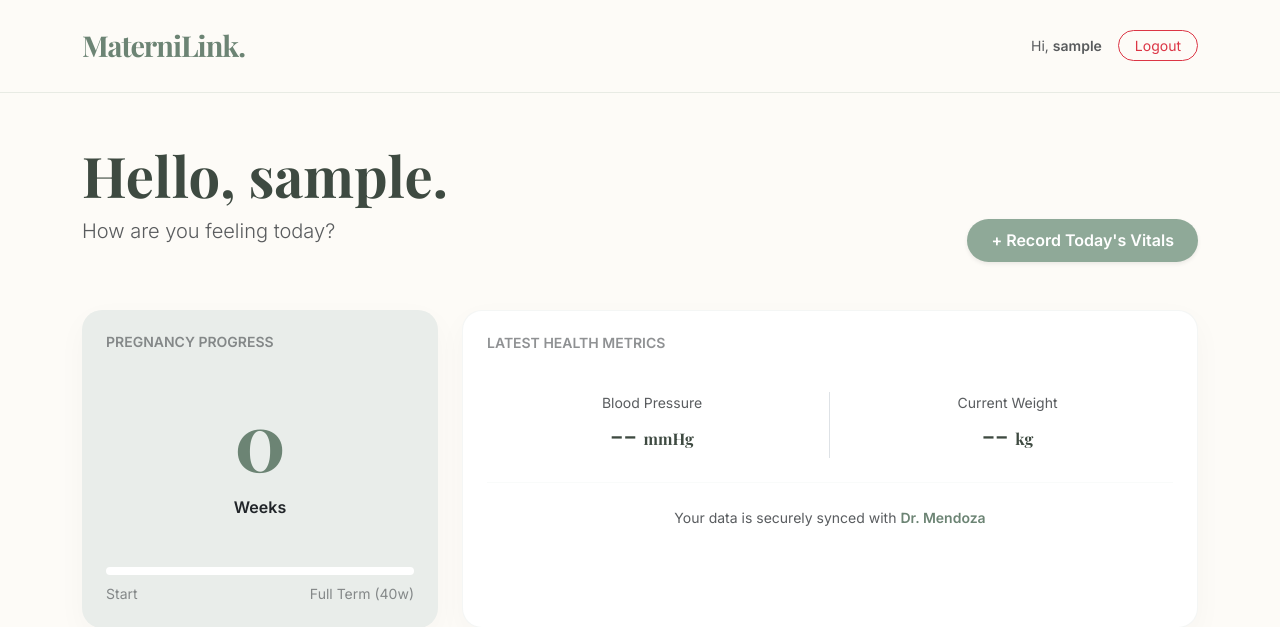
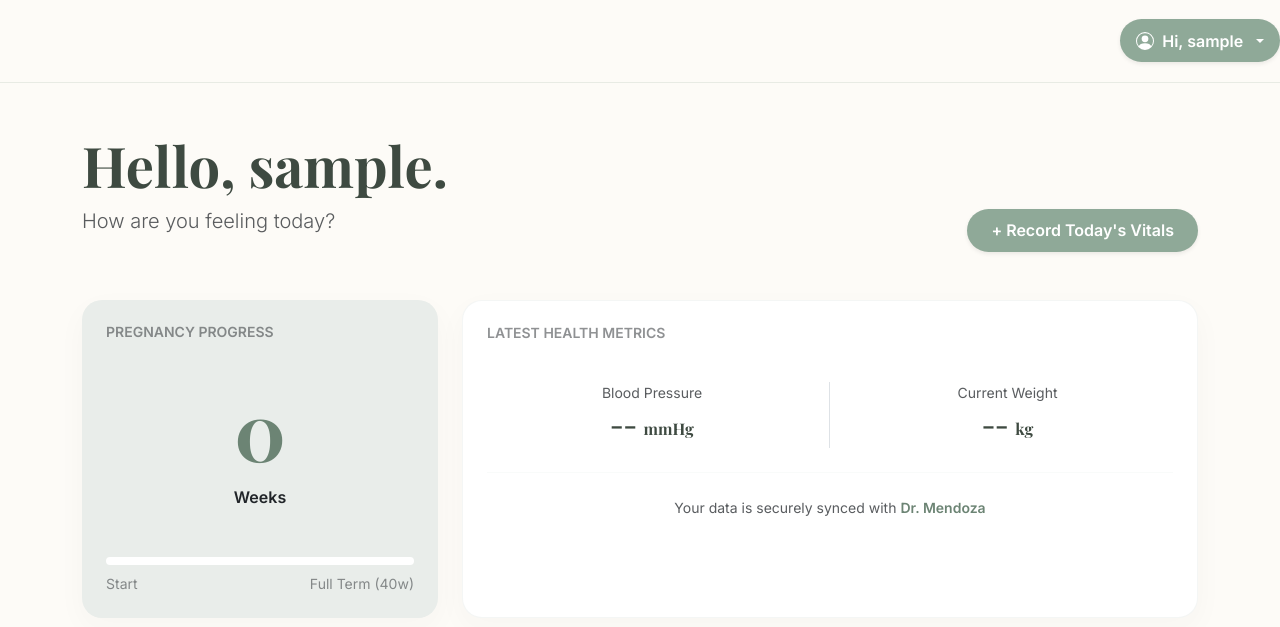
Before and after one commit to nathanaelandrew/MaterniLink, a Django app: page /home/ in a window 1280 px wide. Shown: the top 627 px of the page. Run offline with Django 5.2, Linux system fonts and the light colour scheme; the visitor is signed in with stand-in values (Sample User, id 1).

Commit message:
feat: profile dropdown in dashboard

```diff
--- a/templates/base.html
+++ b/templates/base.html
@@ -99,25 +99,68 @@
             .form-text ul {
                 display: none; /* Hides the long list of password rules for a cleaner look */
             }
+
+            .dropdown-menu {
+                background-color: var(--cream-card);
+            }
+
+            .dropdown-item:hover {
+                background-color: var(--cream-bg);
+                color: var(--sage-dark);
+            }
+
+            .dropdown-toggle::after {
+                margin-left: 0.8em;
+                vertical-align: 0.1em;
+            }
+
+            .btn-sage {
+                border-radius: 50px !important;
+            }
     </style>
 </head>
 <body>
     <nav class="navbar navbar-expand-lg sticky-top">
-        <div class="container">
-            <a class="navbar-brand" href="{% url 'onboarding' %}">MaterniLink.</a>
+                <!-- Inside templates/base.html navigation -->
         <div class="ms-auto d-flex align-items-center">
             {% if user.is_authenticated %}
-                    <span class="me-3 small text-muted">Hi, <b>{{ user.username }}</b></span>
+                <div class="dropdown">
+                    <button class="btn btn-sage dropdown-toggle d-flex align-items-center px-3 shadow-sm"
+                            type="button" id="profileDropdown" data-bs-toggle="dropdown" aria-expanded="false">
+                        <!-- User Icon (Optional but professional) -->
+                        <svg xmlns="http://www.w3.org/2000/svg" width="18" height="18" fill="currentColor" class="bi bi-person-circle me-2" viewBox="0 0 16 16">
+                            <path d="M11 6a3 3 0 1 1-6 0 3 3 0 0 1 6 0z"/>
+                            <path fill-rule="evenodd" d="M0 8a8 8 0 1 1 16 0A8 8 0 0 1 0 8zm8-7a7 7 0 0 0-5.468 11.37C3.242 11.226 4.805 10 8 10s4.757 1.225 5.468 2.37A7 7 0 0 0 8 1z"/>
+                        </svg>
+                        <span>Hi, {{ mother.first_name|default:user.username }}</span>
+                    </button>
 
-                    <!-- Fixed Logout: Uses POST method for Django 5.0 compatibility -->
-                    <form action="{% url 'login:logout' %}" method="post" style="display: inline;">
+                    <ul class="dropdown-menu dropdown-menu-end shadow-lg border-0 mt-2 p-2"
+                        aria-labelledby="profileDropdown" style="border-radius: 15px; min-width: 200px;">
+
+                        <li>
+                            <a class="dropdown-item py-2 rounded-3" href="{% url 'profile:profile' %}">
+                                <small class="text-muted d-block" style="font-size: 0.7rem;">ACCOUNT</small>
+                                <b>View Profile</b>
+                            </a>
+                        </li>
+
+                        <li><hr class="dropdown-divider opacity-50"></li>
+
+                        <!-- Logout Button inside dropdown (Must be POST for Django 5.0) -->
+                        <li>
+                            <form action="{% url 'login:logout' %}" method="post" class="p-0 m-0">
                                 {% csrf_token %}
-                        <button type="submit" class="btn btn-outline-danger btn-sm rounded-pill px-3">Logout</button>
+                                <button type="submit" class="dropdown-item text-danger py-2 rounded-3 fw-bold">
+                                    Log out
+                                </button>
                             </form>
+                        </li>
+                    </ul>
+                </div>
             {% else %}
-                    <a href="{% url 'login:login' %}" class="btn btn-sage shadow-sm">Log in</a>
+                <a href="{% url 'login:login' %}" class="btn btn-sage shadow-sm px-4">Log in</a>
             {% endif %}
-            </div>
         </div>
     </nav>
 
```
Lines whose indentation alone changed are shown as unchanged.
